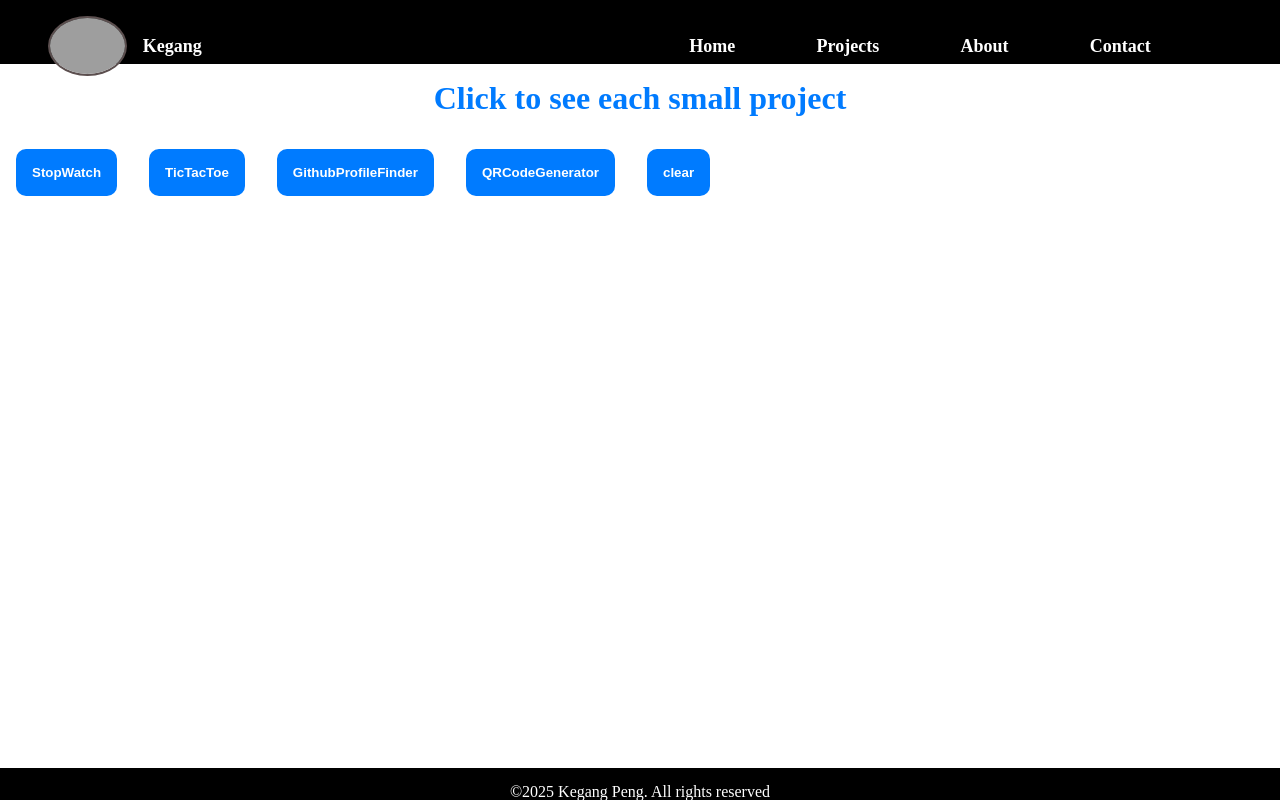
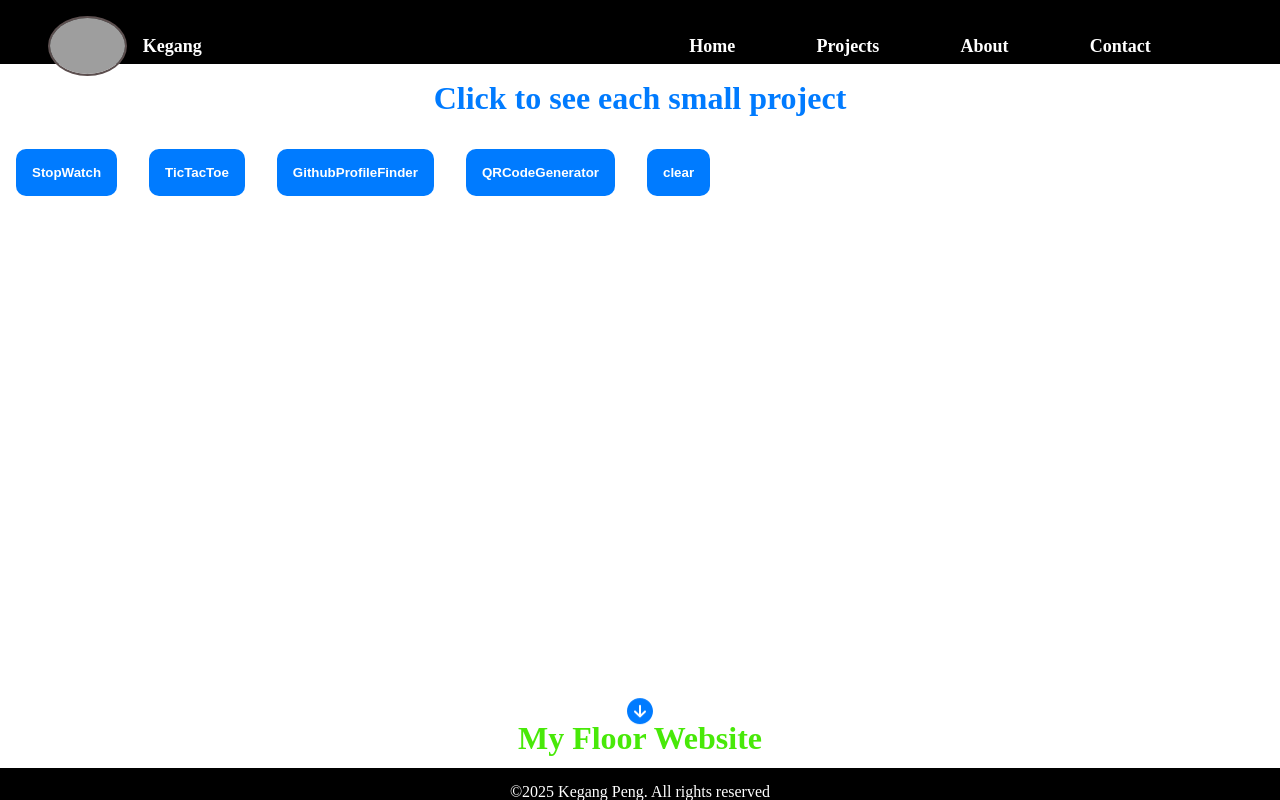
Before and after one commit to JimmyKePeng/HomePage, a React (Vite) app: page /Projects in a window 1280 px wide. Built offline with nearby package versions, Linux system fonts and the light colour scheme; grey boxes are pictures that could not be loaded.

Commit message:
adding floor link

```diff
--- a/src/components/ClickToShow/ClickToShow.jsx
+++ b/src/components/ClickToShow/ClickToShow.jsx
@@ -3,7 +3,7 @@ import QRCodeGenerator from "../QRCodeGenerator/QRCodeGenerator";
 import GithubProfileFinder from "../GithubProfileFinder/GithubProfileFinder";
 import TicTacToe from "../TicTacToe/TicTacToe";
 import StopWatch from "../StopWatch/StopWatch";
-
+import { IoArrowDownCircle } from "react-icons/io5";
 import "./style.css";
 export default function ClickToShow() {
   const components = [
@@ -44,6 +44,10 @@ export default function ClickToShow() {
         </button>
       </div>
       <div className="showing-div">{showing && showing.component}</div>
+      <div className="floor-web">
+        <IoArrowDownCircle className="down-arrow" />
+        <a href="https://minghardwoodfloor.com">My Floor Website</a>
+      </div>
     </div>
   );
 }
--- a/src/components/ClickToShow/style.css
+++ b/src/components/ClickToShow/style.css
@@ -1,6 +1,7 @@
 .ClickToShow-div {
   display: flex;
   flex-direction: column;
+  height: 80vh;
 }
 .btn-div {
   display: flex;
@@ -26,3 +27,36 @@
   background-color: aqua;
   margin-top: 50px;
 } */
+
+.floor-web {
+  display: flex;
+  flex-direction: column;
+  justify-content: center;
+  align-items: center;
+  margin-top: auto; /* push this to the bottom */
+  padding: 1rem;
+  font-size: 2rem;
+  font-weight: bold;
+}
+
+.floor-web a {
+  color: rgb(72, 233, 8);
+}
+
+.down-arrow {
+  font-size: 2rem; /* adjust as needed */
+  animation: bounce 1.5s infinite;
+  color: #007bff; /* optional */
+}
+
+/* Keyframes for bounce */
+@keyframes bounce {
+  0%,
+  100% {
+    transform: translateY(0);
+  }
+
+  50% {
+    transform: translateY(15px);
+  }
+}
```
